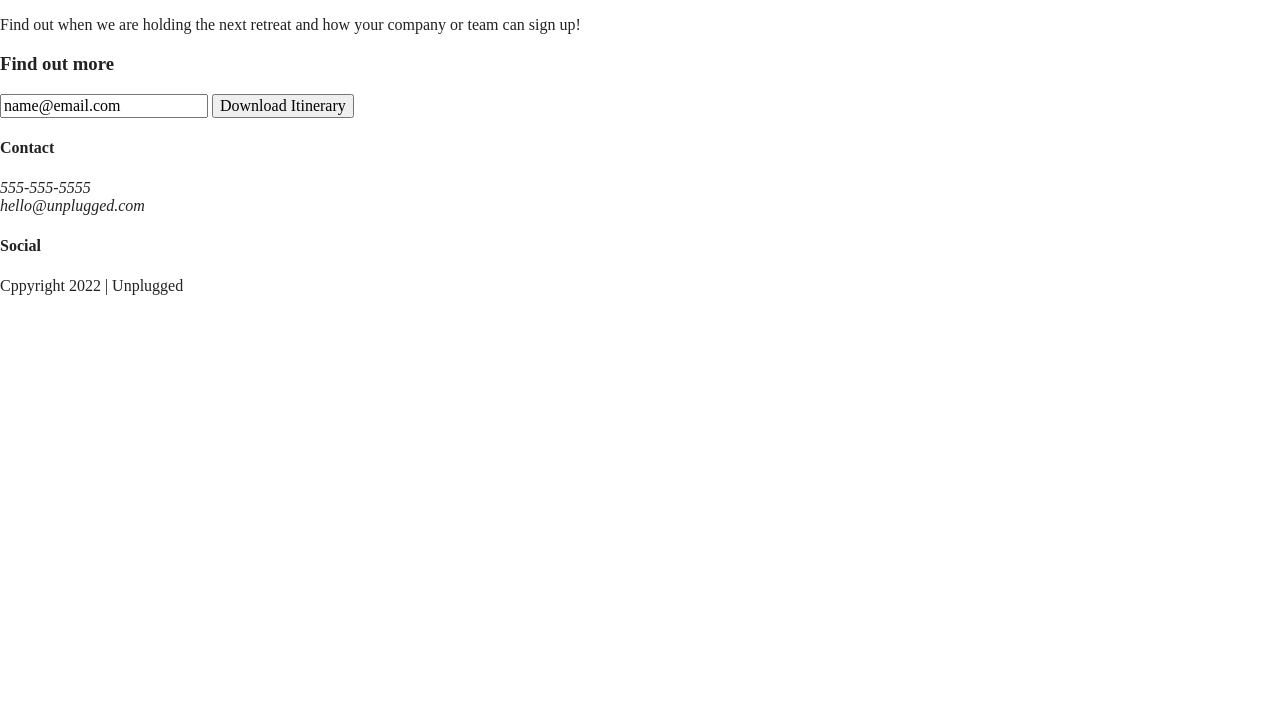
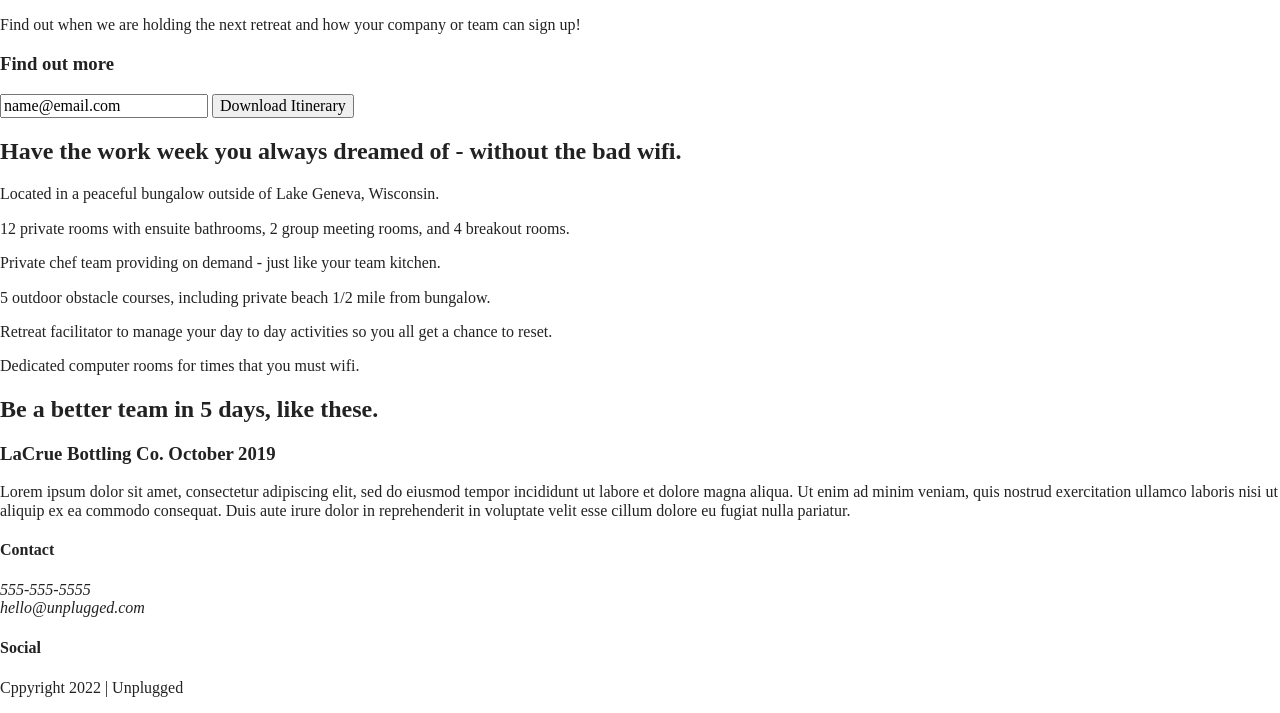
Before and after one commit to Becky-K/unplugged-project, a website built with Parcel: page index.html in a window 1280 px wide. Shown: the part 176-889 px from the top of the page. Before the commit the page ends 800 px from the top, so only its background shows below. Built offline with nearby package versions, Linux system fonts and the light colour scheme.

Commit message:
Finished html

```diff
--- a/index.html
+++ b/index.html
@@ -62,6 +62,70 @@
       </div>
     </aside> <!-- Aside wrapper ends here -->
 
+    <section class="features">
+      <div class="content-wrapper">
+        <h2>Have the work week you always dreamed of - without the bad wifi.</h2>
+        <div class="features-items">
+          <article>
+            <p class="fontawesome-icon"></p>
+            <p class="features-item-description">
+              Located in a peaceful bungalow outside of Lake Geneva, Wisconsin.
+            </p>
+          </article>
+
+          <article>
+            <p class="fontawesome-icon"></p>
+            <p class="features-item-description">
+              12 private rooms with ensuite bathrooms, 2 group meeting rooms, and 4 breakout rooms.
+            </p>
+          </article>
+
+          <article>
+            <p class="fontawesome-icon"></p>
+            <p class="features-item-description">
+              Private chef team providing on demand - just like your team kitchen.
+            </p>
+          </article>
+
+          <article>
+            <p class="fontawesome-icon"></p>
+            <p class="features-item-description">
+              5 outdoor obstacle courses, including private beach 1/2 mile from bungalow.
+            </p>
+          </article>
+
+          <article>
+            <p class="fontawesome-icon"></p>
+            <p class="features-item-description">
+              Retreat facilitator to manage your day to day activities so you all get a chance to reset.
+            </p>
+          </article>
+
+          <article>
+            <p class="fontawesome-icon"></p>
+            <p class="features-item-description">
+              Dedicated computer rooms for times that you must wifi.
+            </p>
+          </article>
+        </div>
+      </div> <!-- content wrapper ends here -->
+    </section>
+
+    <section class="reviews">
+      <div class="content-wrapper">
+        <h2>Be a better team in 5 days, like these.</h2>
+        <article>
+          <div>
+            <h3>LaCrue Bottling Co. October 2019</h3>
+            <p>
+              Lorem ipsum dolor sit amet, consectetur adipiscing elit, sed do eiusmod tempor incididunt ut labore et dolore magna aliqua. Ut enim ad minim veniam, quis nostrud exercitation ullamco laboris nisi ut aliquip ex ea commodo consequat. Duis aute irure dolor
+              in reprehenderit in voluptate velit esse cillum dolore eu fugiat nulla pariatur.
+            </p>
+          </div>
+        </article>
+      </div>
+    </section>
+
   </main> <!-- Main wrapper ends here -->
 
   <footer>
```
